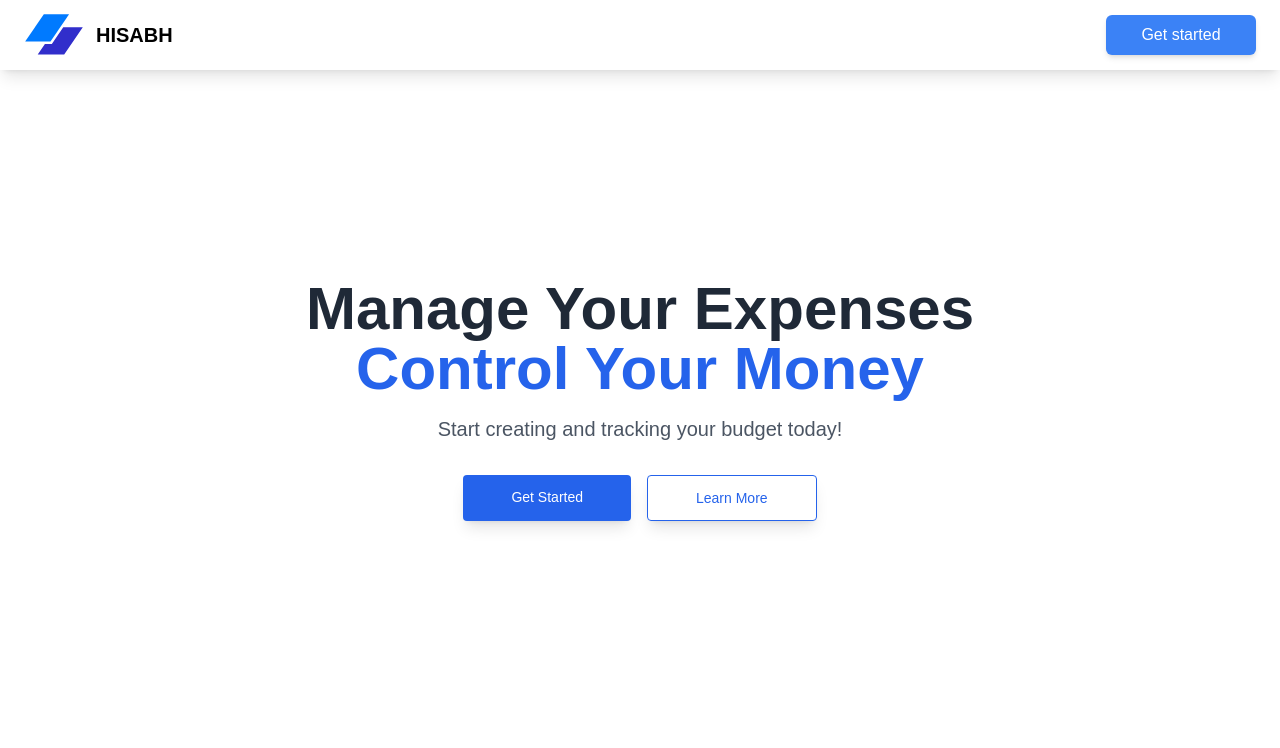
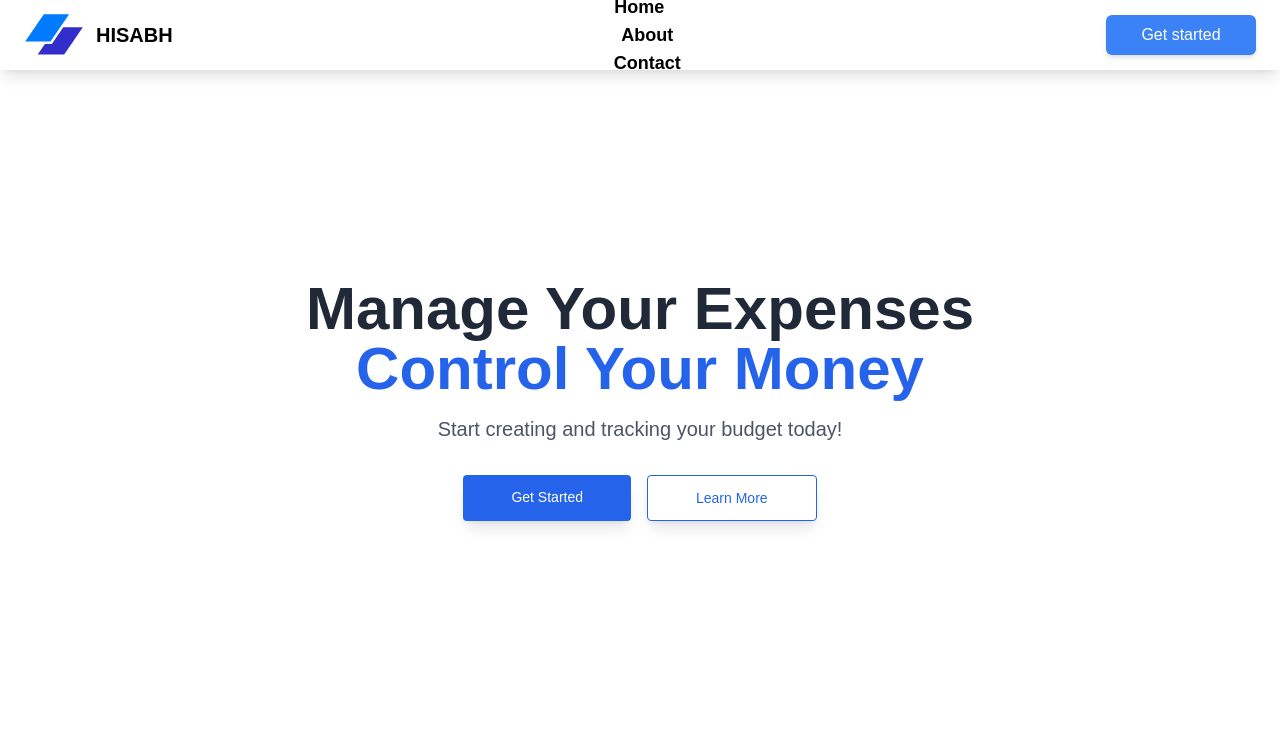
Before and after one commit to pratham2060/Expense-Tracker, a Next.js app: page / in a window 1280 px wide. Shown: the top 748 px of the page. Built offline with nearby package versions, Linux system fonts and the light colour scheme; no server answers.

Commit message:
final fixes

```diff
--- a/app/_components/Header.jsx
+++ b/app/_components/Header.jsx
@@ -23,14 +23,14 @@ function Header() {
       </div>
 
       {/* Navigation links */}
-      <div className={`font-bold text-lg flex-col items-center space-x-4 md:hidden`}>
+      <div className={`font-bold text-lg flex-col items-center space-x-4 hidden md:flex sm:hidden`}>
         <Link href="/" className="hover:text-primary">
           <h3>Home</h3>
         </Link>
-        <Link href="/about" className="hover:text-primary ml-8">
+        <Link href="/about" className="hover:text-primary md:ml-8">
           <h3>About</h3>
         </Link>
-        <Link href="#" className="hover:text-primary ml-8">
+        <Link href="#" className="hover:text-primary md:ml-8">
           <h3>Contact</h3>
         </Link>
       </div>
```
